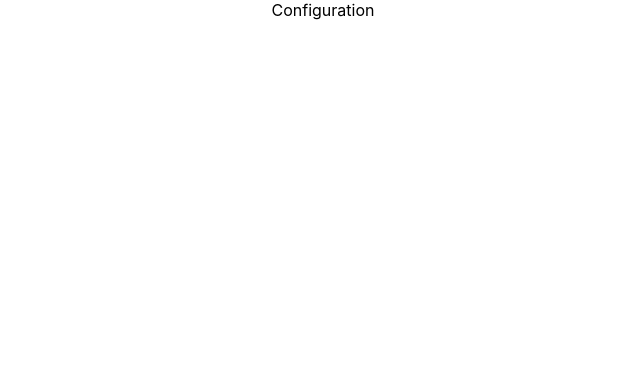
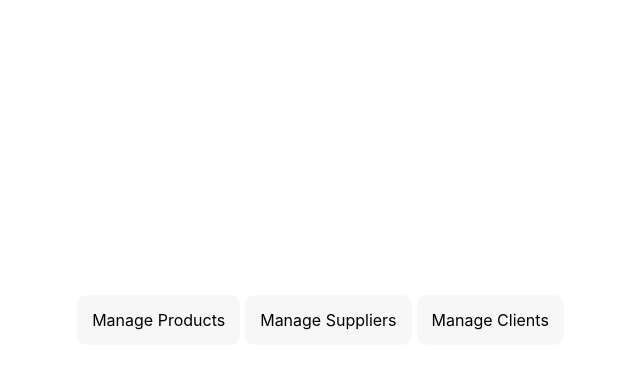
Before and after one commit to pujaKundu/inventory-manager-client, a React (Vite) app: page /configuration in a window 1280 px wide. Shown: the top 368 px of the page, without its empty margins (317-957 px from the left). Built offline with nearby package versions, Linux system fonts and the light colour scheme.

Commit message:
get products

```diff
--- a/package.json
+++ b/package.json
@@ -15,11 +15,13 @@
     "@mui/material": "^5.14.1",
     "@mui/styled-engine-sc": "^5.12.0",
     "@reduxjs/toolkit": "^1.8.1",
+    "node-sass": "^9.0.0",
     "react": "^18.0.0",
     "react-dom": "^18.0.0",
     "react-redux": "^8.0.1",
     "react-router-dom": "^6.14.2",
     "react-toastify": "^9.1.3",
+    "sass": "^1.64.1",
     "styled-components": "^5.3.11"
   },
   "devDependencies": {
--- a/src/app/store.js
+++ b/src/app/store.js
@@ -1,11 +1,13 @@
 import { configureStore } from "@reduxjs/toolkit";
 import { apiSlice } from "../features/api/apiSlice";
 import authSliceReducer from "../features/auth/authSlice";
+import productsReducer from "../features/products/productsSlice";
 
 export const store = configureStore({
   reducer: {
     [apiSlice.reducerPath]: apiSlice.reducer,
     auth: authSliceReducer,
+    products: productsReducer,
   },
   devTools: process.env.NODE_ENV !== "production",
   middleware: (getDefaultMiddlewares) =>
--- a/src/components/Configuration/Configuration.jsx
+++ b/src/components/Configuration/Configuration.jsx
@@ -1,9 +1,23 @@
-import React from 'react'
+import React, { useState } from "react";
+import "./Configuration.scss";
+import ProductList from "./ProductList/ProductList";
 
 const Configuration = () => {
+  const [showProducts, setShowProducts] = useState(false);
+
+  const handleManageProducts = () => {
+    setShowProducts(true);
+  };
   return (
-    <div>Configuration</div>
-  )
-}
+    <div className="container">
+      <div className="box" onClick={handleManageProducts}>
+        Manage Products
+      </div>
+      {showProducts && <ProductList />}
+      <div className="box">Manage Suppliers</div>
+      <div className="box">Manage Clients</div>
+    </div>
+  );
+};
 
-export default Configuration
+export default Configuration;
--- /dev/null
+++ b/src/components/Configuration/Configuration.scss
@@ -0,0 +1,15 @@
+$primary-color: #f7f7f7;
+
+.container {
+  display: flex;
+  justify-content: center;
+  align-items: center;
+  height: 80vh;
+}
+
+.box {
+  background-color: $primary-color;
+  margin-right: 5px; /* Removed the quotes around 5px */
+  border-radius: 10px; /* Removed the quotes around 10px */
+  padding: 15px; /* Removed the quotes around 15px */
+}
--- /dev/null
+++ b/src/components/Configuration/Product/Product.jsx
@@ -0,0 +1,9 @@
+import React from 'react'
+
+const Product = () => {
+  return (
+    <div>Product</div>
+  )
+}
+
+export default Product
--- /dev/null
+++ b/src/components/Configuration/ProductList/ProductList.jsx
@@ -0,0 +1,59 @@
+import * as React from "react";
+import { useGetProductsQuery } from "../../../features/products/productsApi";
+import Product from "../Product/Product";
+import { Paper, Table, TableBody, TableCell, TableContainer, TableHead, TableRow } from "@mui/material";
+
+const ProductList = () => {
+  const { data: products, isLoading, isError } = useGetProductsQuery();
+  let content = null;
+  if (isLoading) content = "Loading...";
+
+  if (!isLoading && isError)
+    content = <p className="">There was an error occured</p>;
+
+  if (!isLoading && !isError && products?.length === 0) {
+    content = <p>No product found!</p>;
+  }
+
+  if (!isLoading && !isError && products?.length > 0) {
+    content = (
+      <TableContainer component={Paper}>
+        <Table sx={{ minWidth: 650 }} aria-label="simple table">
+          <TableHead>
+            <TableRow>
+              <TableCell>Dessert (100g serving)</TableCell>
+              <TableCell align="right">Calories</TableCell>
+              <TableCell align="right">Fat&nbsp;(g)</TableCell>
+              <TableCell align="right">Carbs&nbsp;(g)</TableCell>
+              <TableCell align="right">Protein&nbsp;(g)</TableCell>
+            </TableRow>
+          </TableHead>
+          <TableBody>
+            {products.map((row) => (
+              <TableRow
+                key={row.name}
+                sx={{ "&:last-child td, &:last-child th": { border: 0 } }}
+              >
+                <TableCell component="th" scope="row">
+                  {row.name}
+                </TableCell>
+                <TableCell align="right">{row.price}</TableCell>
+                <TableCell align="right">{row.totalOrder}</TableCell>
+                <TableCell align="right">{row.carbs}</TableCell>
+                <TableCell align="right">{row.protein}</TableCell>
+              </TableRow>
+            ))}
+          </TableBody>
+        </Table>
+      </TableContainer>
+    );
+  }
+
+  return (
+    <div style={{ height: 400, width: "100%" }}>
+      {content}
+    </div>
+  );
+};
+
+export default ProductList;
--- a/src/components/Sidebar/Sidebar.jsx
+++ b/src/components/Sidebar/Sidebar.jsx
@@ -39,6 +39,7 @@ export default function Sidebar(props) {
   const [showConfiguration, setShowConfiguration] = useState(false);
   const [showPurchase, setShowPurchase] = useState(false);
   const [mobileOpen, setMobileOpen] = useState(false);
+  const [showSubmenu, setShowSubmenu] = useState(false);
 
   const handleDrawerToggle = () => {
     setMobileOpen(!mobileOpen);
@@ -46,6 +47,7 @@ export default function Sidebar(props) {
   const toggleConfiguration = () => {
     setShowConfiguration(true);
     setShowPurchase(false);
+    setShowSubmenu(true);
   };
   const togglePurchase = () => {
     setShowPurchase(true);
@@ -65,6 +67,15 @@ export default function Sidebar(props) {
             >
               Configuration
             </Button>
+            {/* {
+                          showSubmenu && <List>
+                              <ListItem>
+                                  <Button>
+                                      Add Product
+                                  </Button>
+                              </ListItem>
+                          </List>
+                      } */}
           </ListItem>
           <ListItem>
             <Button
--- /dev/null
+++ b/src/features/products/productsApi.js
@@ -0,0 +1,11 @@
+import { apiSlice } from "../api/apiSlice";
+
+export const productsApi = apiSlice.injectEndpoints({
+  endpoints: (builder) => ({
+    getProducts: builder.query({
+      query: () => `/products`,
+    }),
+  }),
+});
+
+export const { useGetProductsQuery } = productsApi;
--- /dev/null
+++ b/src/features/products/productsSlice.js
@@ -0,0 +1,12 @@
+import { createSlice } from "@reduxjs/toolkit";
+
+const initialState = [];
+
+const productsSlice = createSlice({
+  name: "products",
+  initialState,
+  reducers: {},
+});
+
+export const {} = productsSlice.actions;
+export default productsSlice.reducer;
```
Also changed, not shown: src/components/Configuration/AddProuct/AddProduct.jsx (added), 1 other file (tests, documents, lock files or other folders).
